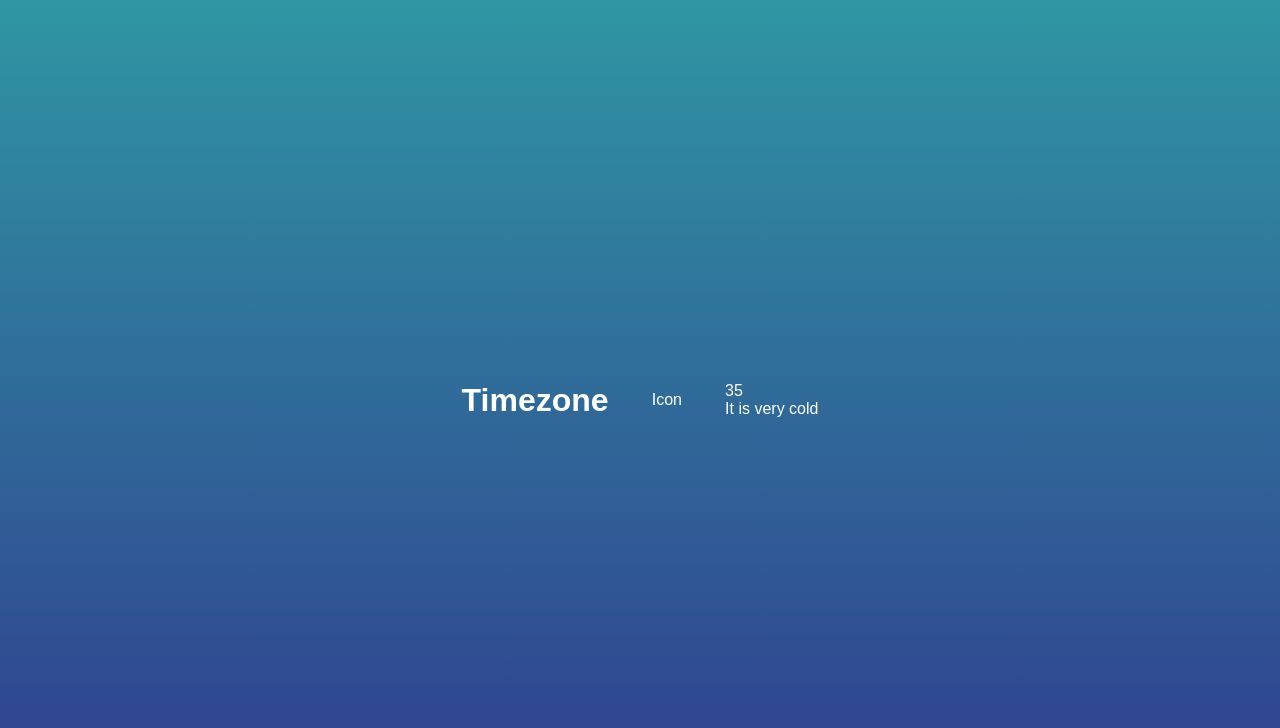
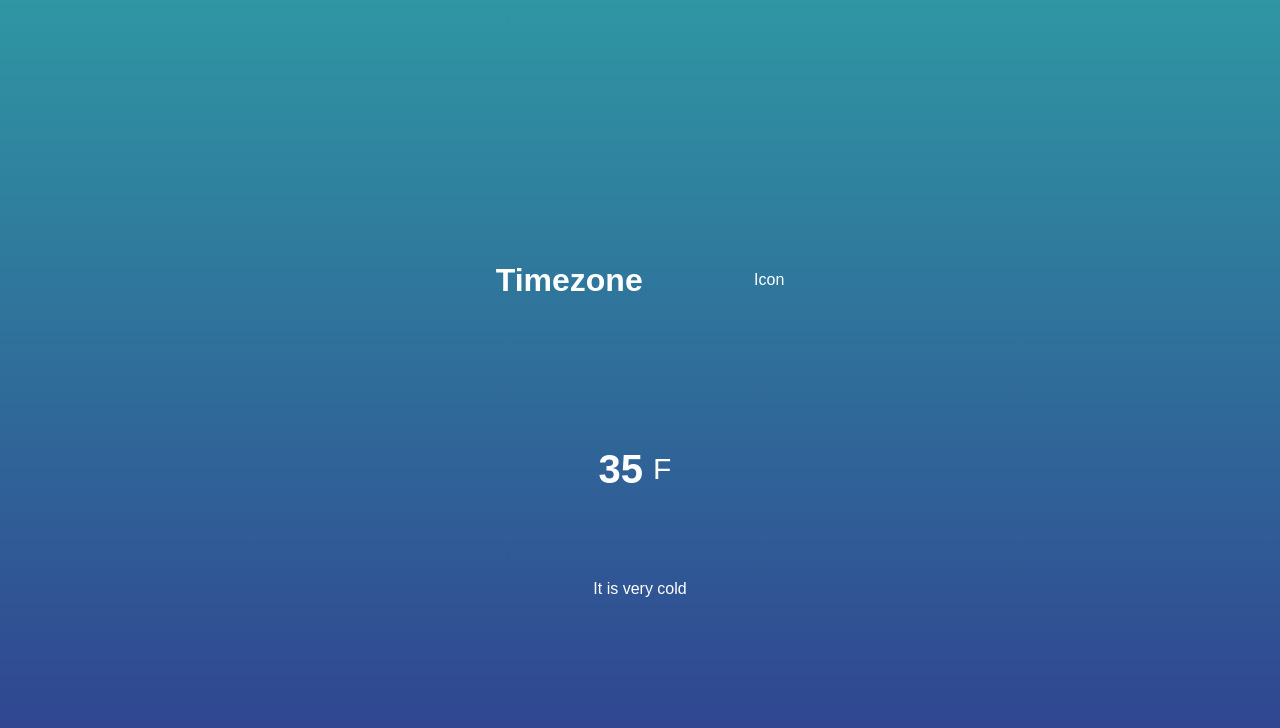
Before and after one commit to bayamangapparov/Weather-Javascript, a plain HTML site: page index.html in a window 1280 px wide. Drawn offline with Linux system fonts and the light colour scheme.

Commit message:
Javascript side started

```diff
--- a/app.js
+++ b/app.js
@@ -0,0 +1,13 @@
+window.addEventListener('load', () => {
+    let long;
+    let lat;
+
+    if (navigator.geolocation) {
+        navigator.geolocation.getCurrentPosition(position => {
+            console.log(position);
+        })
+    } else {
+        h1.textContent = "It is does not worlking, Try later!"
+    }
+
+});
--- a/index.html
+++ b/index.html
@@ -14,11 +14,13 @@
     <div class="location">
         <h1 class="location-timezone">Timezone</h1>
         <p>Icon</p>
-        <div class="temperature">
-            <div class="temperature-degree">35</div>
-            <div class="temperature-description">It is very cold</div>
-
+    </div>
+    <div class="temperature">
+        <div class="degree-section">
+            <h2 class="temperature-degree">35</h2>
+            <span>F</span>
         </div>
+        <div class="temperature-description">It is very cold</div>
     </div>
 
 
--- a/style.css
+++ b/style.css
@@ -15,10 +15,30 @@ body {
     color: white;
 }
 
-.location {
+.location,
+.temperature {
     height: 30vh;
     width: 50vh;
     display: flex;
     justify-content: space-around;
     align-items: center;
 }
+
+.temperature {
+    flex-direction: column;
+}
+
+.degree-section {
+    display: flex;
+    align-items: center;
+    cursor: pointer;
+}
+
+.degree-section span {
+    margin: 10px;
+    font-size: 30px;
+}
+
+.degree-section h2 {
+    font-size: 40px;
+}
```
